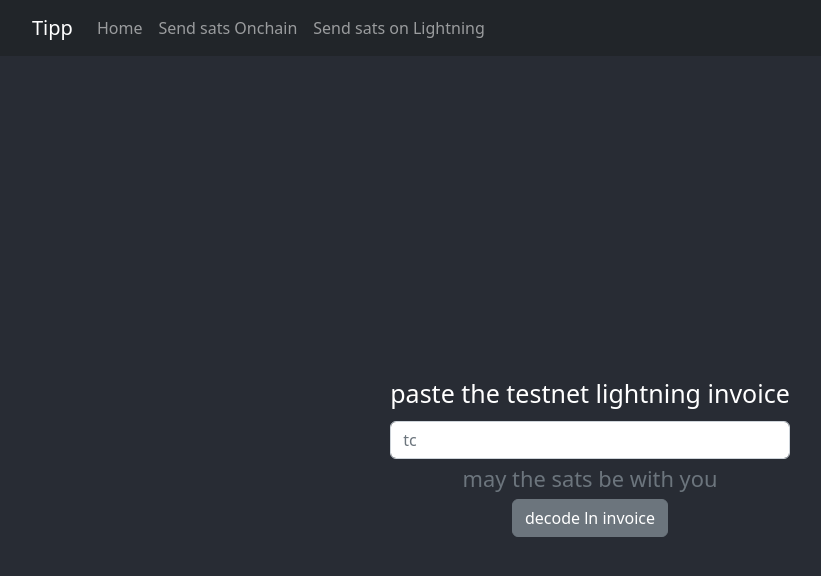
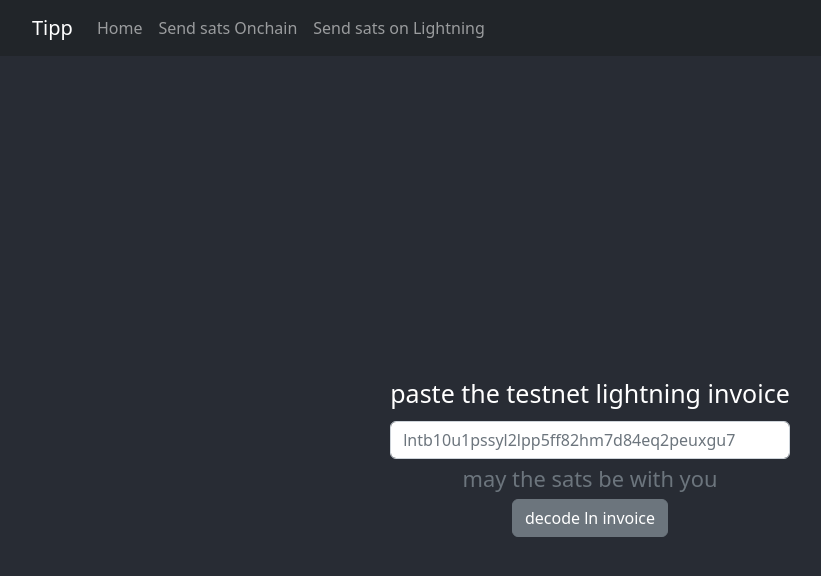
Before and after one commit to Marvel-Ib/marvel-techtask-bitnob, a React (Create React App) app in the folder frontend/tipp/: page /ln in a window 1280 px wide. Shown: the top 576 px of the page, without its empty margins (50-871 px from the left). Built offline with nearby package versions, Linux system fonts and the light colour scheme.

Commit message:
real address placeholder

```diff
--- a/frontend/tipp/src/components/Onchain.js
+++ b/frontend/tipp/src/components/Onchain.js
@@ -75,7 +75,7 @@ export const Onchain = () => {
           ? <Form onSubmit={checkValidAddress}>
             <Form.Group controlId='formEmail'>
               <Form.Label>paste the signet/testnet address</Form.Label>
-              <Form.Control onChange={addressChange} placeholder='tc' required />
+              <Form.Control onChange={addressChange} placeholder='tb1q9h0yjdupyfpxfjg24rpx755xrpl' required />
               <Form.Text className='text-muted'>
                 may the sats be with you
               </Form.Text>
--- a/frontend/tipp/src/components/ln.js
+++ b/frontend/tipp/src/components/ln.js
@@ -81,7 +81,7 @@ export const Ln = () => {
           ? <Form onSubmit={checkValidInvoice}>
             <Form.Group controlId='formEmail'>
               <Form.Label>paste the testnet lightning invoice</Form.Label>
-              <Form.Control onChange={setInvoice} placeholder='tc' required />
+              <Form.Control onChange={setInvoice} placeholder='lntb10u1pssyl2lpp5ff82hm7d84eq2peuxgu7' required />
               <Form.Text className='text-muted'>
                 may the sats be with you
               </Form.Text>
```
